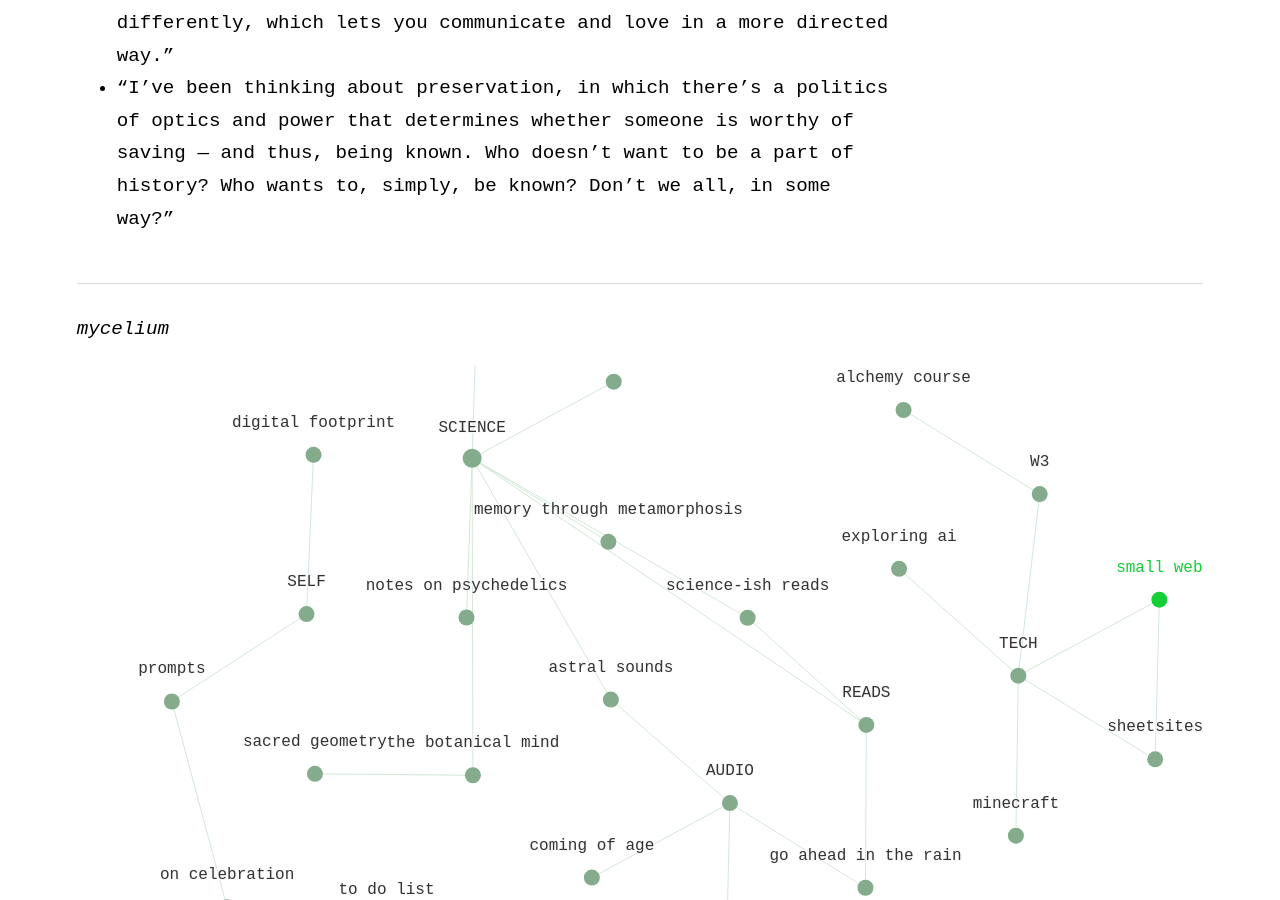
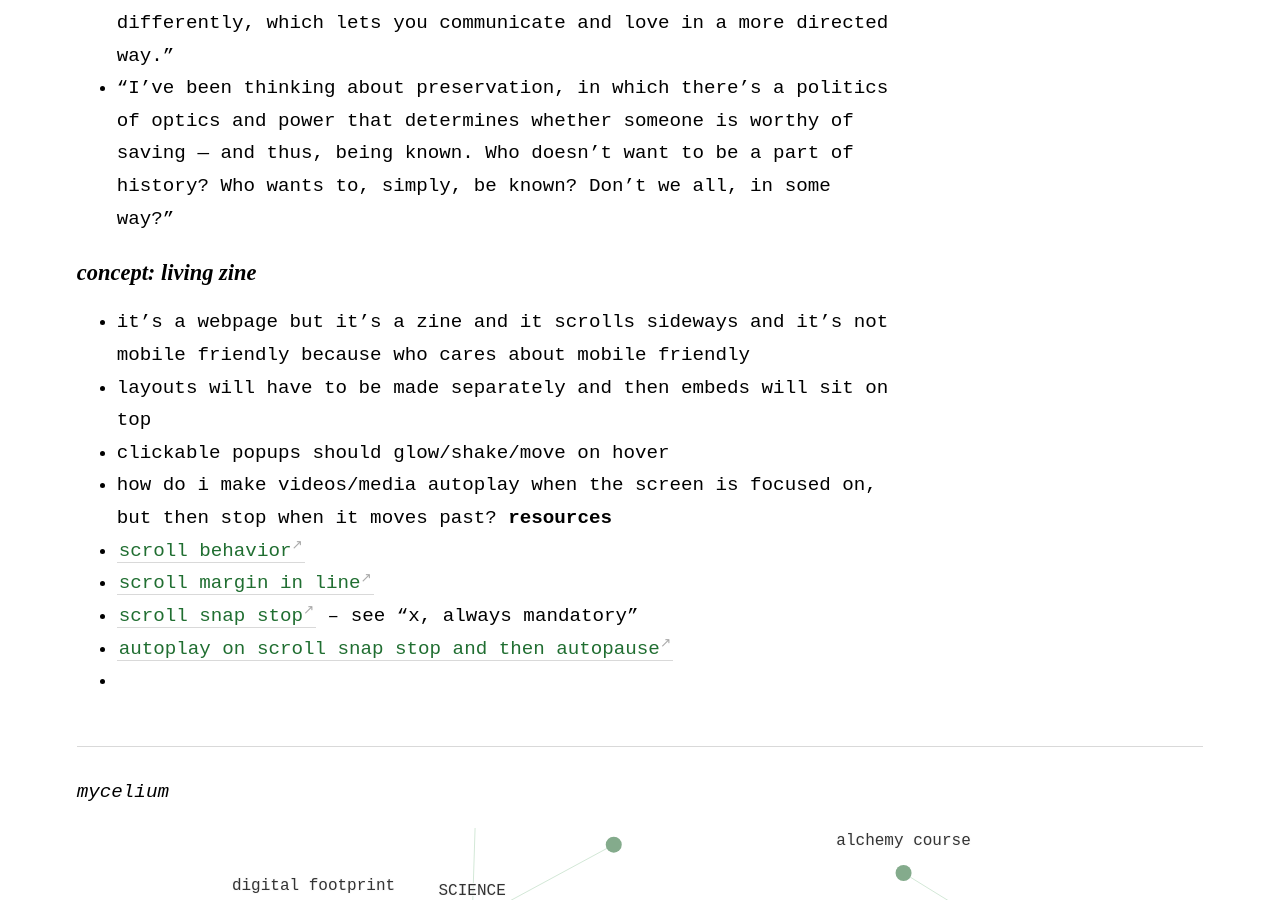
Before and after one commit to geminiworms/talyssagarden.github.io, a Jekyll site: the page built from _notes/smallweb.md, in a window 1280 px wide and 900 px high, scrolled down 4879 px. Built offline with Jekyll 4.4.1, drawn with Linux system fonts in a browser that asks for light colours.

Commit message:
Update smallweb.md

```diff
--- a/_notes/smallweb.md
+++ b/_notes/smallweb.md
@@ -51,3 +51,15 @@ i think there are contradicting philosophies looking at the future of the intern
 - "With a website that you own, you’re really able to take up space and dictate the environment in which you want to give and be received. I think so much of love is also that, right?"
 - "the internet has its own wonderful navigational structure, in which everyone can visit the same link and experience it differently, which lets you communicate and love in a more directed way."
 - "I’ve been thinking about preservation, in which there’s a politics of optics and power that determines whether someone is worthy of saving — and thus, being known. Who doesn't want to be a part of history? Who wants to, simply, be known? Don't we all, in some way?"
+
+### concept: living zine
+- it's a webpage but it's a zine and it scrolls sideways and it's not mobile friendly because who cares about mobile friendly
+- layouts will have to be made separately and then embeds will sit on top
+- clickable popups should glow/shake/move on hover
+- how do i make videos/media autoplay when the screen is focused on, but then stop when it moves past?
+**resources**
+- [scroll behavior](https://developer.mozilla.org/en-US/docs/Web/CSS/scroll-behavior)
+- [scroll margin in line](https://developer.mozilla.org/en-US/docs/Web/CSS/scroll-margin-inline)
+- [scroll snap stop](https://developer.mozilla.org/en-US/docs/Web/CSS/scroll-snap-stop) -- see "x, always mandatory"
+- [autoplay on scroll snap stop and then autopause](https://stackoverflow.com/questions/21163756/html5-and-javascript-to-play-videos-only-when-visible)
+-
```
